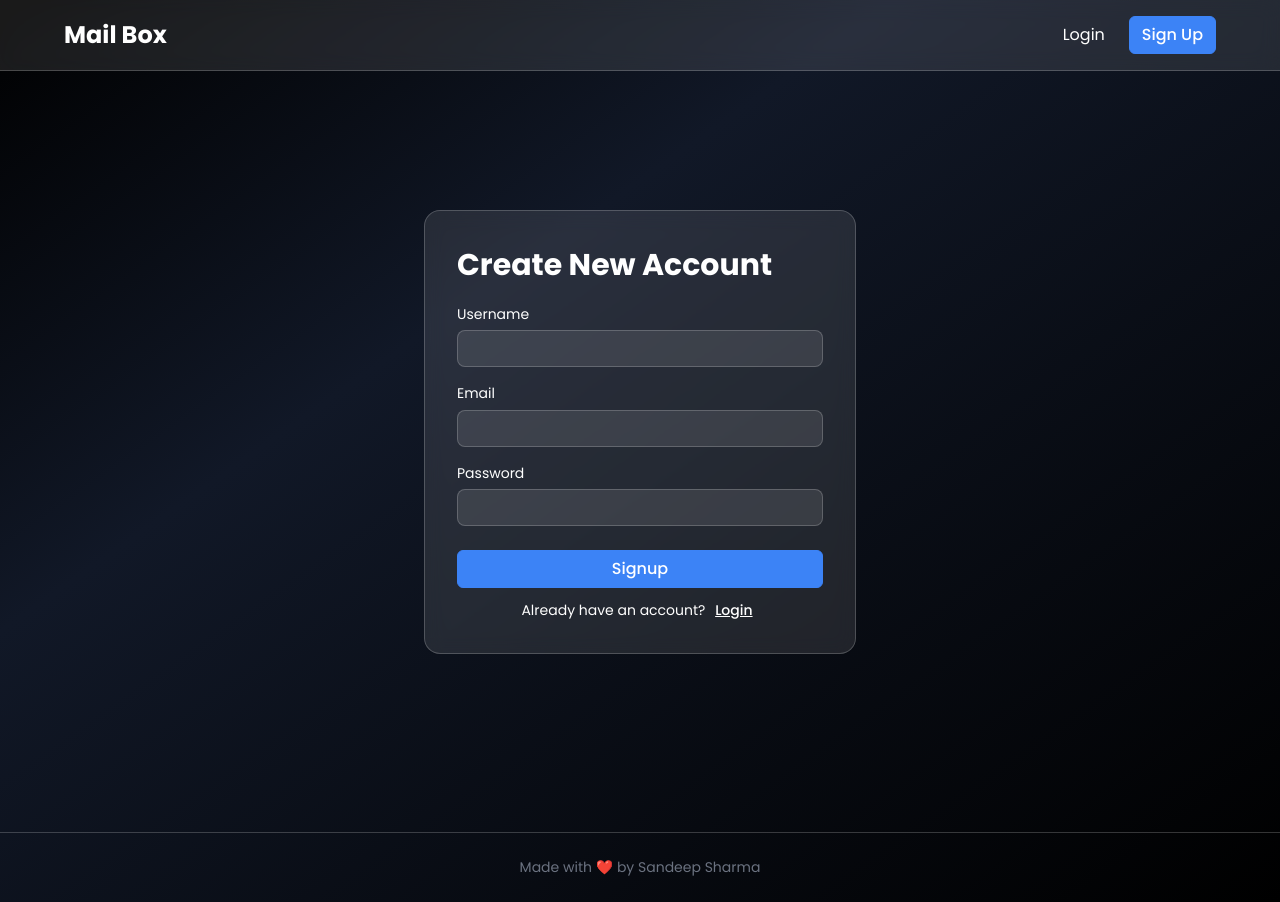
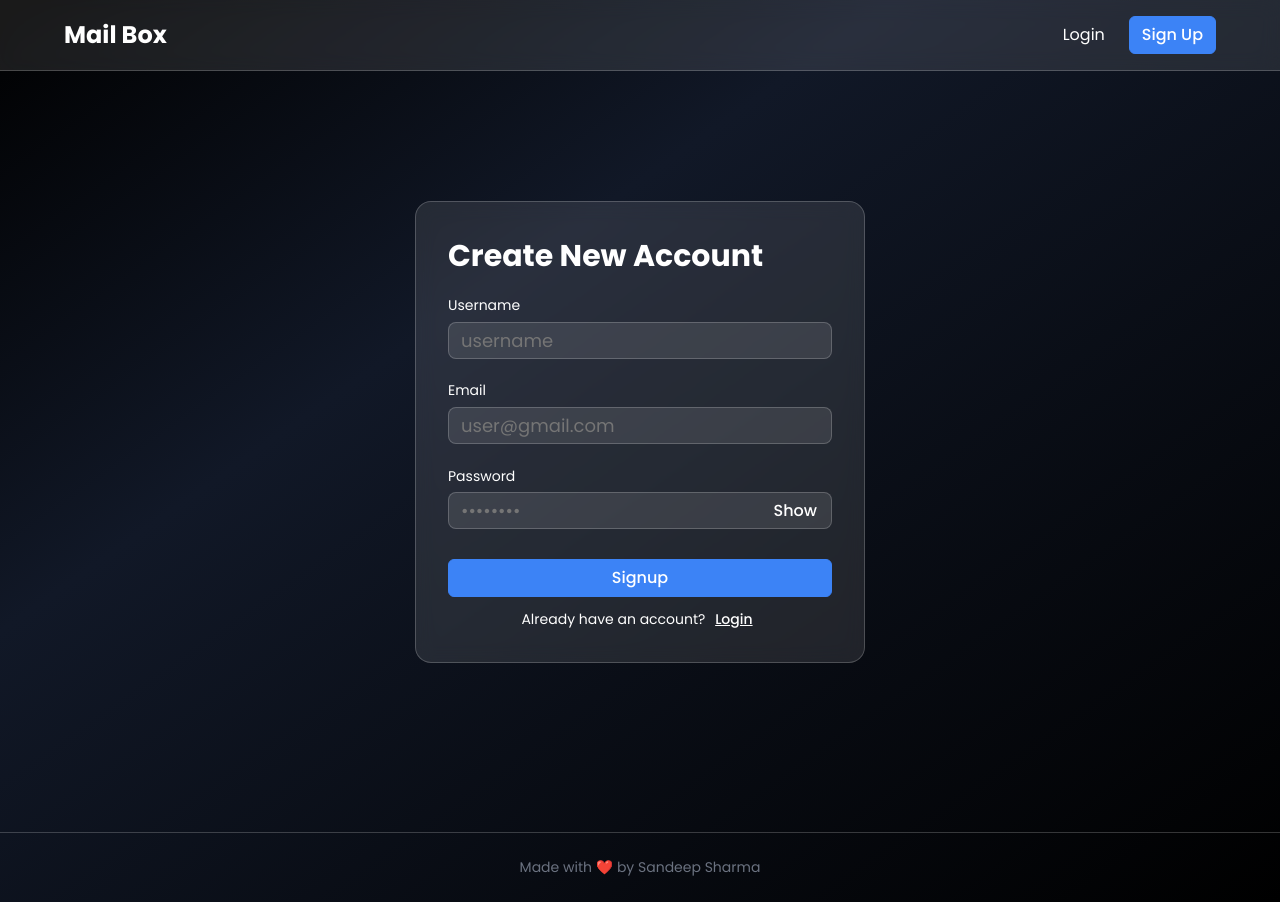
Before and after one commit to devsandeepsharma/Mail-Box, a React (Vite) app: page /signup in a window 1280 px wide. Built offline with nearby package versions, Linux system fonts and the light colour scheme.

Commit message:
forgot password page added

```diff
--- a/src/App.jsx
+++ b/src/App.jsx
@@ -4,6 +4,7 @@ import Layout from "./components/layout/Layout";
 import Landing from "./pages/Landing";
 import Signup from "./pages/Signup";
 import Login from "./pages/Login";
+import ForgotPassword from "./pages/ForgotPassword";
 
 const App = () => {
 
@@ -33,6 +34,10 @@ const App = () => {
           element: <Login />
         },
         {
+          path: "/forgot-password",
+          element: <ForgotPassword />
+        },
+        {
           path: "/signup",
           element: <Signup />
         },
--- a/src/components/layout/Header.jsx
+++ b/src/components/layout/Header.jsx
@@ -49,7 +49,7 @@ const Header = () => {
                         <Link to="/login" onClick={toggle}>Login</Link>
                     </li>
                     <li className="nav__item link-btn">
-                        <Button type="link" to="/signup" onClick={toggle}>Sign Up</Button>
+                        <Button isLink={true} to="/signup" onClick={toggle}>Sign Up</Button>
                     </li>
                 </ul>
             </nav>
--- a/src/components/ui/Button.jsx
+++ b/src/components/ui/Button.jsx
@@ -2,9 +2,9 @@ import { Link } from "react-router-dom";
 
 import "./button.css";
 
-const Button = ({ varient="primary", type="button", children, className, ...props }) => {
+const Button = ({ varient="primary", isLink=false, children, className, ...props }) => {
 
-    const Element = type === "button" ? "button" : Link;
+    const Element = isLink ? Link : "button";
 
     return (
         <Element className={`btn ${varient} ${className}`} {...props}>
--- a/src/components/ui/button.css
+++ b/src/components/ui/button.css
@@ -27,6 +27,18 @@
     border-color: var(--clr-primary-hover);
 }
 
+.btn.ghost {
+    width: fit-content;
+    padding:  0 4px;
+    background-color: transparent;
+    color: var(--text-primary);
+    border: 0 !important;
+}
+
+.btn.ghost:hover {
+    color: var(--text-secondary);
+}
+
 .btn.link {
     padding: 0 6px;
     background-color: transparent;
--- a/src/index.css
+++ b/src/index.css
@@ -72,6 +72,8 @@ button {
 
     --clr-primary: hsl(217, 91%, 60%);
     --clr-primary-hover: hsl(221, 83%, 53%);
+
+    --clr-error: hsl(0, 95%, 71%);
 
     --glass-bg: hsla(0, 0%, 100%, 0.1);
     --glass-border: hsla(0, 0%, 100%, 0.2);
--- /dev/null
+++ b/src/pages/ForgotPassword.jsx
@@ -0,0 +1,45 @@
+import { Formik, Form, Field, ErrorMessage } from "formik";
+import * as Yup from 'yup';
+
+import Button from "../components/ui/Button";
+
+import "./form.css";
+
+const ForgotPassword = () => {
+    return (
+        <div className="form-container">
+            <div className="form__card">
+                <h1 className="form__title">Forgot Your Password?</h1>
+                <p className="form__desc">Enter your email address below, and we’ll send you a link to reset your password.</p>
+                <Formik
+                    initialValues={{
+                        email: ""
+                    }}
+
+                    validationSchema={Yup.object({
+                        email: Yup.string()
+                            .email("Please enter a valid email address")
+                            .required("Email is required")
+                    })}
+
+                    onSubmit={(values, actions) => {
+                        console.log(values)
+                        actions.setSubmitting(false);
+                    }}
+                >
+                    <Form className="form">
+                        <div className="form__input-box">
+                            <label className="input-box__label">Email</label>
+                            <Field className="input-box__input" name="email" type="email" placeholder="user@gmail.com" />
+                            <p className="input-box__error"><ErrorMessage name="email" /></p>
+                        </div>
+                        <Button className="form__btn">Sent Reset Link</Button>
+                    </Form>
+                </Formik>
+                <p className="form__link">Try login again? <Button varient="link" to="/login" isLink={true}>Login</Button></p>
+            </div>
+        </div>
+    )
+}
+
+export default ForgotPassword;
--- a/src/pages/Landing.jsx
+++ b/src/pages/Landing.jsx
@@ -107,7 +107,7 @@ const Landing = () => {
                     Mail Box is your AI-powered email companion that turns your
                     casual words into professional conversations — in a click.
                 </p>
-                <Button type="link" to="/signup" className="hero__cta">Try it Now</Button>
+                <Button isLink={true} to="/signup" className="hero__cta">Try it Now</Button>
             </section>
             <section id="features" className="features">
                 <ul className="features__list">
--- a/src/pages/Login.jsx
+++ b/src/pages/Login.jsx
@@ -1,3 +1,4 @@
+import { useState } from "react";
 import { Formik, Form, Field, ErrorMessage } from "formik";
 import * as Yup from 'yup';
 
@@ -6,6 +7,13 @@ import Button from "../components/ui/Button";
 import "./form.css";
 
 const Login = () => {
+
+    const [toggle, setToggle] = useState(false);
+
+    const handleToggle = () => {
+        setToggle(prev => !prev);
+    }
+
     return (
         <div className="form-container">
             <div className="form__card">
@@ -35,18 +43,34 @@ const Login = () => {
                     <Form className="form">
                         <div className="form__input-box">
                             <label className="input-box__label">Email</label>
-                            <Field className="input-box__input" name="email" type="email" />
-                            <ErrorMessage className="input-box__error" name="email" />
+                            <Field className="input-box__input" name="email" type="email" placeholder="user@gmail.com" />
+                            <p className="input-box__error"><ErrorMessage name="email" /></p>
                         </div>
                         <div className="form__input-box">
                             <label className="input-box__label">Password</label>
-                            <Field className="input-box__input" name="password" type="password" />
-                            <ErrorMessage className="input-box__error" name="password" />
+                            <div className="form__input-box-inner">
+                                <Field
+                                    className="input-box__input"
+                                    name="password"
+                                    type={toggle ? "text": "password"}
+                                    placeholder="••••••••"
+                                />
+                                <Button
+                                    className="toggle-btn"
+                                    varient="ghost"
+                                    type="button"
+                                    onClick={handleToggle}
+                                >
+                                    {toggle ? "Hide": "Show"}
+                                </Button>
+                            </div>
+                            <p className="input-box__error"><ErrorMessage name="password" /></p>
                         </div>
-                        <Button className="form__btn">Login</Button>
+                        <Button className="form__link forgot-pass" varient="link" to="/forgot-password" isLink={true}>Forgot Password?</Button>
+                        <Button className="form__btn" type="submit">Login</Button>
                     </Form>
                 </Formik>
-                <p className="form__link">Create new acccount? <Button varient="link" to="/signup" type="link">Signup</Button></p>
+                <p className="form__link">Create new acccount? <Button varient="link" to="/signup" isLink={true}>Signup</Button></p>
             </div>
         </div>
     )
--- a/src/pages/Signup.jsx
+++ b/src/pages/Signup.jsx
@@ -1,3 +1,4 @@
+import { useState } from "react";
 import { Formik, Form, Field, ErrorMessage } from "formik";
 import * as Yup from 'yup';
 
@@ -6,6 +7,13 @@ import Button from "../components/ui/Button";
 import "./form.css";
 
 const Signup = () => {
+
+    const [toggle, setToggle] = useState(false);
+
+    const handleToggle = () => {
+        setToggle(prev => !prev);
+    }
+
     return (
         <div className="form-container">
             <div className="form__card">
@@ -40,23 +48,38 @@ const Signup = () => {
                     <Form className="form">
                         <div className="form__input-box">
                             <label className="input-box__label">Username</label>
-                            <Field className="input-box__input" name="username" type="text" />
-                            <ErrorMessage className="input-box__error" name="username" />
+                            <Field className="input-box__input" name="username" type="text" placeholder="username" />
+                            <p className="input-box__error"><ErrorMessage name="username" /></p>
                         </div>
                         <div className="form__input-box">
                             <label className="input-box__label">Email</label>
-                            <Field className="input-box__input" name="email" type="email" />
-                            <ErrorMessage className="input-box__error" name="email" />
+                            <Field className="input-box__input" name="email" type="email" placeholder="user@gmail.com" />
+                            <p className="input-box__error"><ErrorMessage name="email" /></p>
                         </div>
                         <div className="form__input-box">
                             <label className="input-box__label">Password</label>
-                            <Field className="input-box__input" name="password" type="password" />
-                            <ErrorMessage className="input-box__error" name="password" />
+                            <div className="form__input-box-inner">
+                                <Field
+                                    className="input-box__input"
+                                    name="password"
+                                    type={toggle ? "text": "password"}
+                                    placeholder="••••••••"
+                                />
+                                <Button
+                                    className="toggle-btn"
+                                    varient="ghost"
+                                    type="button"
+                                    onClick={handleToggle}
+                                >
+                                    {toggle ? "Hide": "Show"}
+                                </Button>
+                            </div>
+                            <p className="input-box__error"><ErrorMessage name="password" /></p>
                         </div>
                         <Button className="form__btn">Signup</Button>
                     </Form>
                 </Formik>
-                <p className="form__link">Already have an account? <Button varient="link" to="/login" type="link">Login</Button></p>
+                <p className="form__link">Already have an account? <Button varient="link" to="/login" isLink={true}>Login</Button></p>
             </div>
         </div>
     )
--- a/src/pages/form.css
+++ b/src/pages/form.css
@@ -24,6 +24,13 @@
     margin-bottom: 1rem;
 }
 
+.form__desc {
+    color: var(--text-muted);
+    margin-top: -.5rem;
+    margin-bottom: 1rem;
+    font-size: 14px;
+}
+
 .form {
     display: flex;
     flex-direction: column;
@@ -42,13 +49,18 @@
 
 .input-box__input {
     width: 100%;
+    text-indent: 4px;
     padding: 4px 8px;
     outline: 0;
     border-radius: 8px;
-    font-size: 18px;
     color: var(--text-primary);
     background-color: var(--glass-bg);
     border: 1px solid var(--glass-border);
+}
+
+.input-box__error {
+    font-size: 14px;
+    color: var(--clr-error);
 }
 
 .form__btn {
@@ -65,6 +77,22 @@
     margin-top: .75rem;
 }
 
+.forgot-pass {
+    align-self: end;
+    margin-top: -.5rem;
+}
+
+.form__input-box-inner {
+    position: relative;
+}
+
+.toggle-btn {
+    position: absolute;
+    top: 50%;
+    right: 11px;
+    transform: translateY(-50%);
+}
+
 @media (min-width: 750px) {
     .form-container {
         padding: 4rem 1rem 0;
@@ -72,6 +100,7 @@
     }
 
     .form__card {
+        width: 450px;
         padding: 2rem;
         border-radius: 16px;
     }
```
